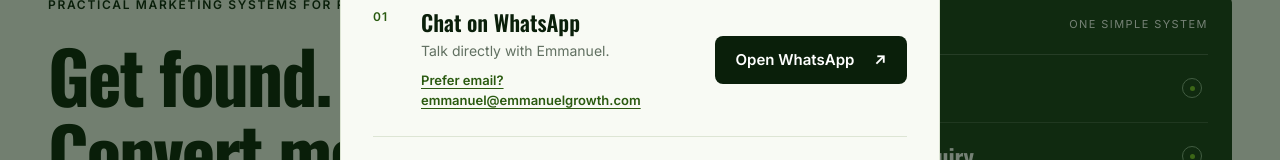
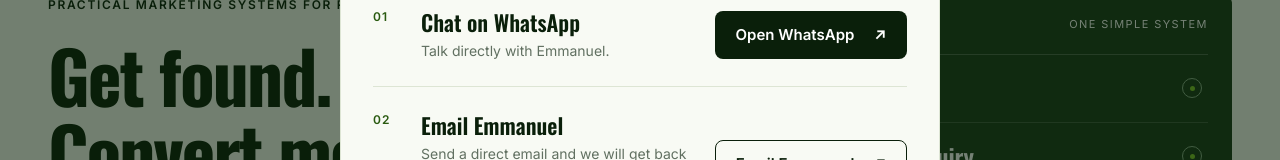
Before and after one commit to ojeemma3-ctrl/emmanuelgrowth-new-website, a Next.js app: page / in a window 1280 px wide. Both pictures are taken after a click on the button "Get Started". Shown: the part 164-324 px from the top of the page. Built offline with nearby package versions, Linux system fonts and the light colour scheme; no server answers.

Commit message:
Clean contact modal email links

```diff
--- a/components/home/ContactModal.tsx
+++ b/components/home/ContactModal.tsx
@@ -37,7 +37,6 @@
             <div>
               <h3>Chat on WhatsApp</h3>
               <p>Talk directly with Emmanuel.</p>
-              <a className="contact-email" href="mailto:emmanuel@emmanuelgrowth.com">Prefer email? emmanuel@emmanuelgrowth.com</a>
             </div>
             <a className="button button-dark" href={whatsappHref} target="_blank" rel="noreferrer">Open WhatsApp <Arrow /></a>
           </article>
```
